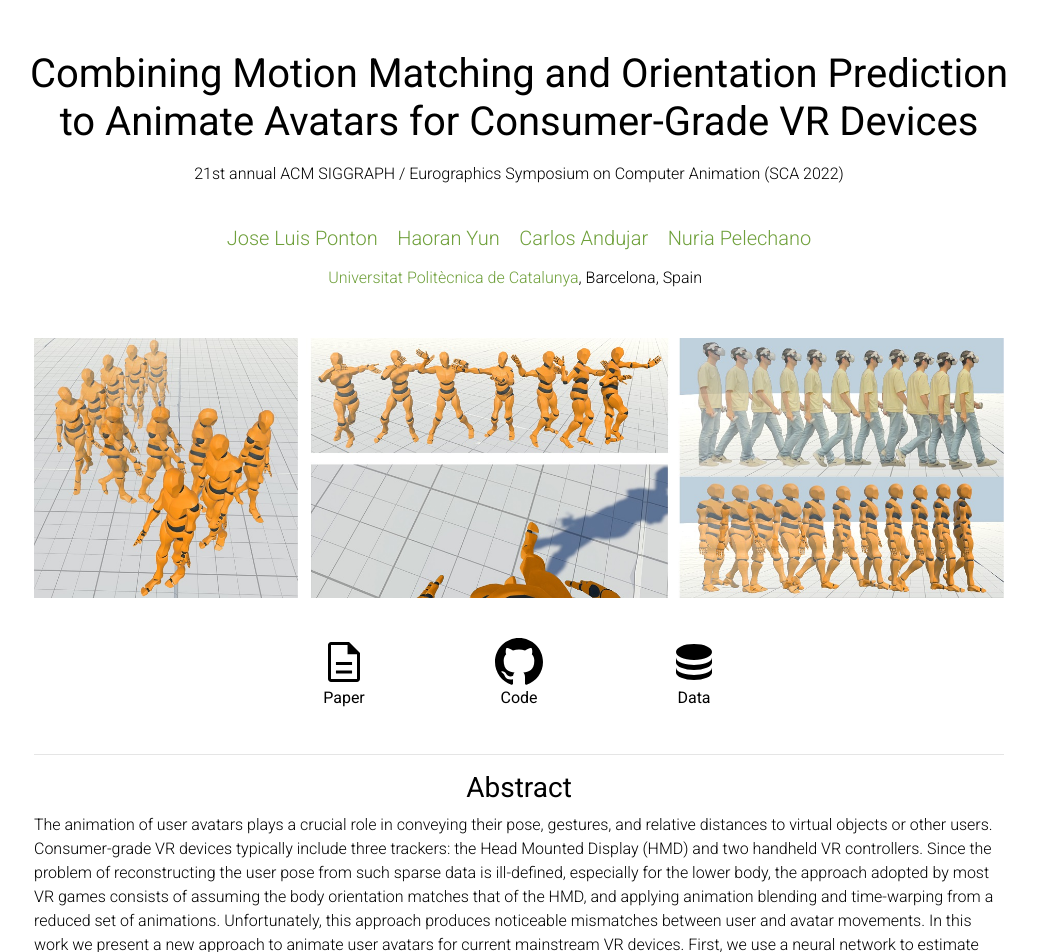
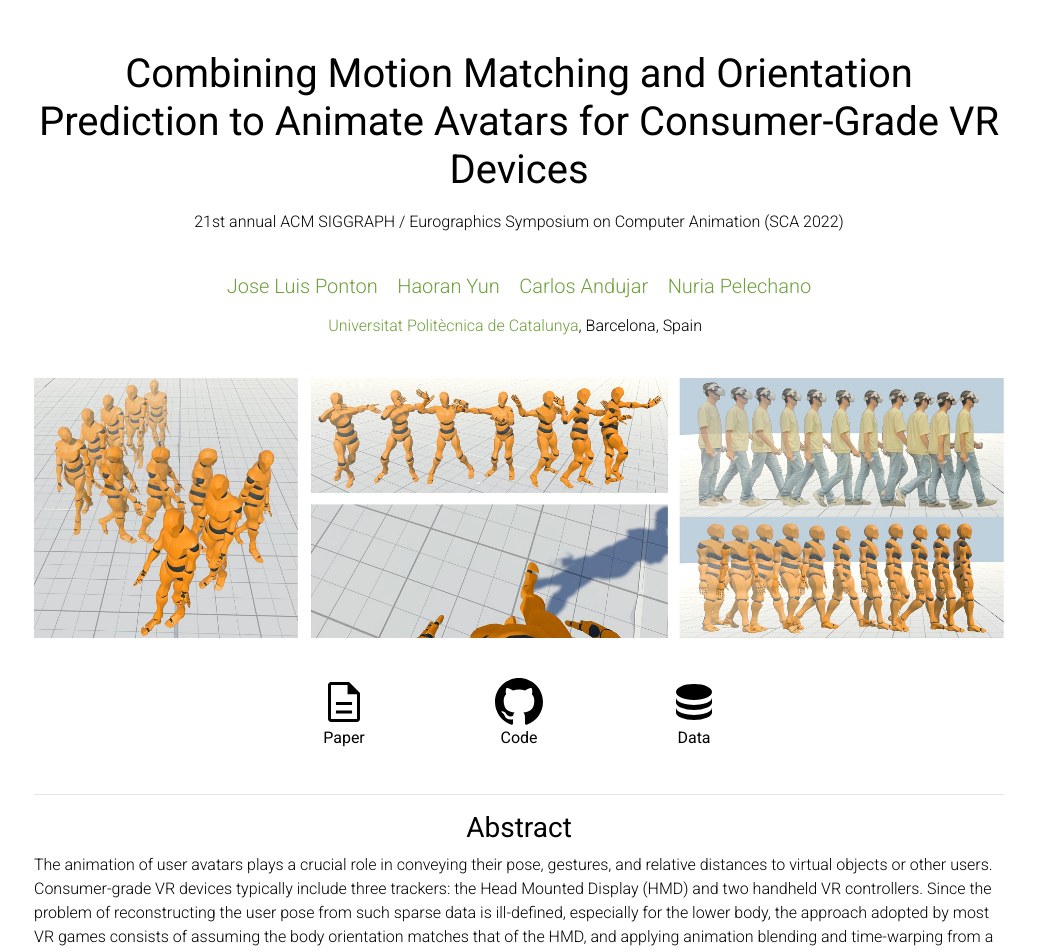
Before and after one commit to UPC-ViRVIG/MMVR, a Jekyll site: the page built from docs/_pages/about.md, in a window 1280 px wide. Shown: the top 952 px of the page, without its empty margins (121-1158 px from the left). Built offline with Jekyll 4.4.1, drawn with Linux system fonts in a browser that asks for light colours; comment, search, counter and statistics services are not loaded; a style sheet for code colours, icons or effects is not loaded.

Commit message:
mobile update

```diff
--- a/docs/_layouts/defaultPaper.html
+++ b/docs/_layouts/defaultPaper.html
@@ -10,7 +10,6 @@
   <style>
 
 	.project-name{
-		width: 1000px;
 		margin-top:50px;
 		margin-bottom:auto;
 		margin-left:auto;
@@ -62,6 +61,10 @@
   <body>
 
     <!-- Header -->
+
+
+    <!-- Content -->
+    <div class="container mt-5">
 	<header class="page-header" role="banner">
       <h1 class="project-name"><center><b>Combining Motion Matching and Orientation Prediction to Animate Avatars for Consumer-Grade VR Devices</b></center></h1>
 	  <p class="conference-name"><center> 21st annual ACM SIGGRAPH / Eurographics Symposium on Computer Animation (SCA 2022)</center><p>
@@ -72,9 +75,7 @@
 	  <a href=https://www.cs.upc.edu/~npelechano/>Nuria Pelechano</a> </center> </h5>
       <p class="project-affiliation"><center><a href=https://www.upc.edu/en>Universitat Politècnica de Catalunya</a>, Barcelona, Spain &nbsp; </center></p>
     </header>
-
-    <!-- Content -->
-    <div class="container mt-5">
+	<br>
       {{ content }}
     </div>
 
```
